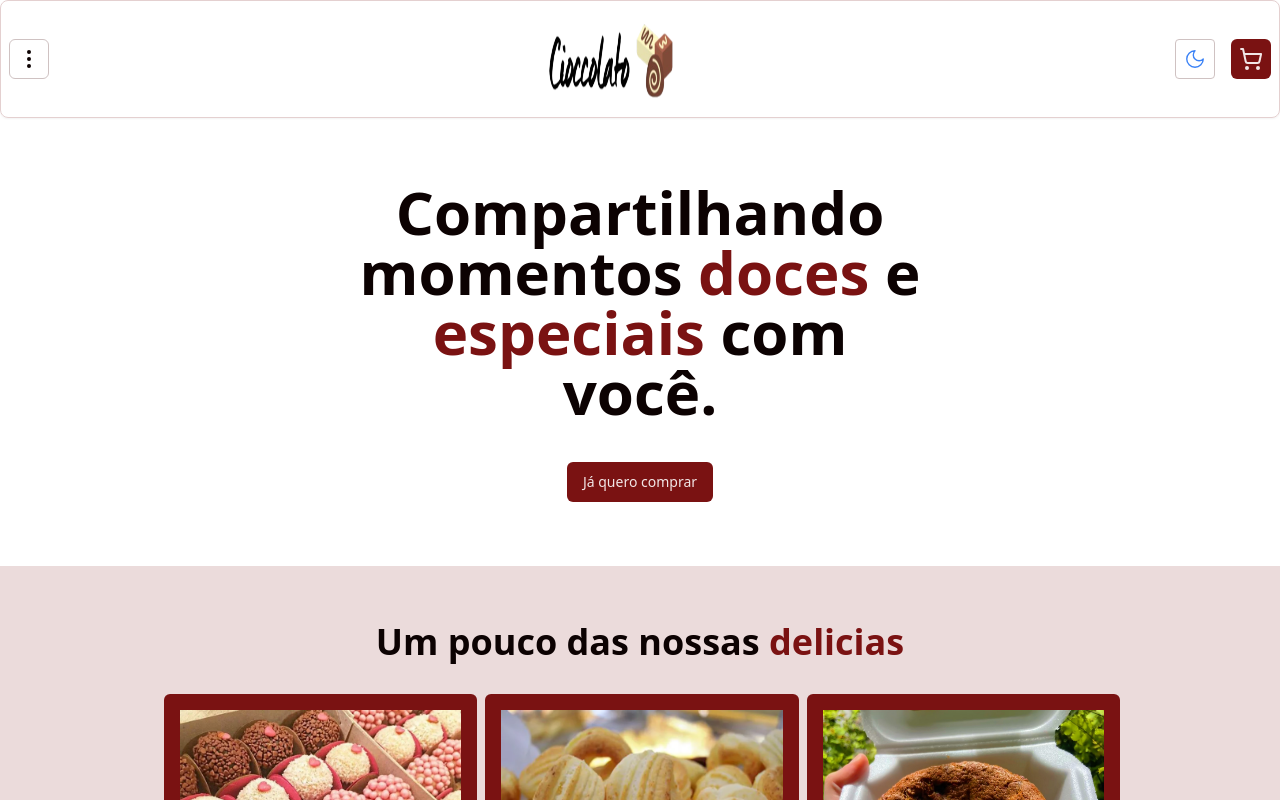
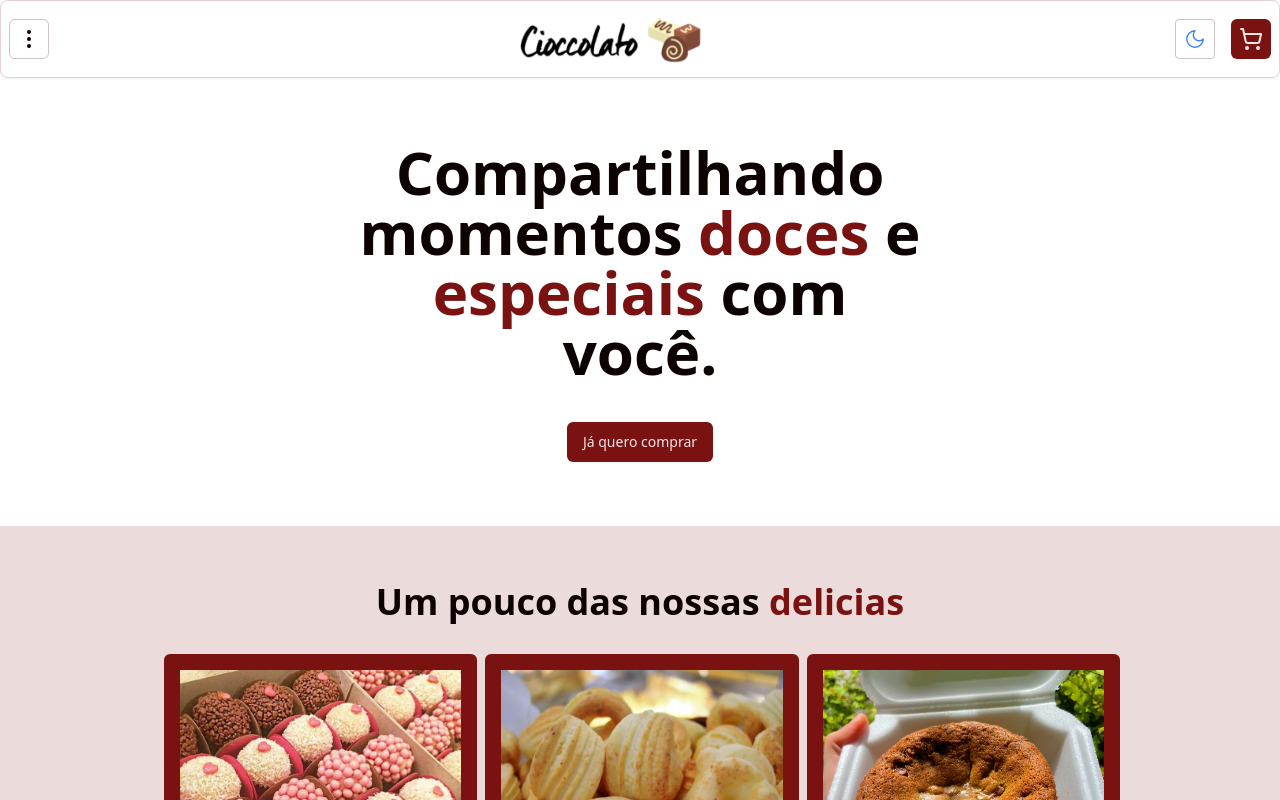
Before and after one commit to patricklimax/react-store-cioccolato, a Next.js app: page / in a window 1280 px wide. Shown: the top 800 px of the page. Built offline with nearby package versions, Linux system fonts and the light colour scheme.

Commit message:
style: update style Logotipo

```diff
--- a/src/components/logo.tsx
+++ b/src/components/logo.tsx
@@ -7,10 +7,11 @@ export const Logotipo = () => {
 			<Image
 				src='/images/logo/logo.png'
 				alt='Logo da Empresa'
-				height={100}
-				width={140}
+				height={60}
+				width={204}
 				quality={100}
-				className='w-[140px] h-[100px]'
+				className='w-[204px] h-[60px]'
+				priority
 				sizes='(max-width: 768px) 100vw, (max-width: 1200px) 50vw, 33vw'
 			/>
 		</Link>
```
